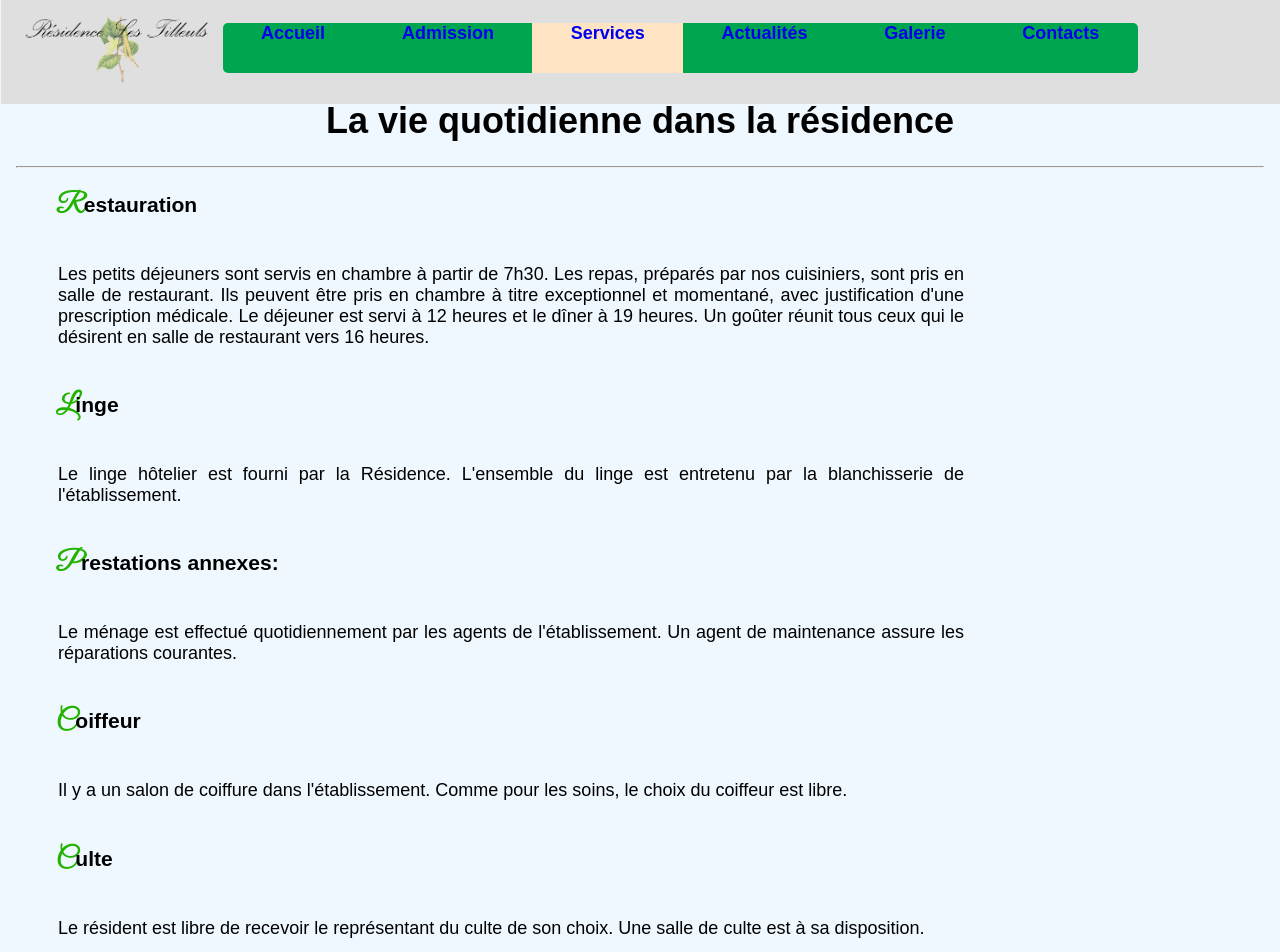
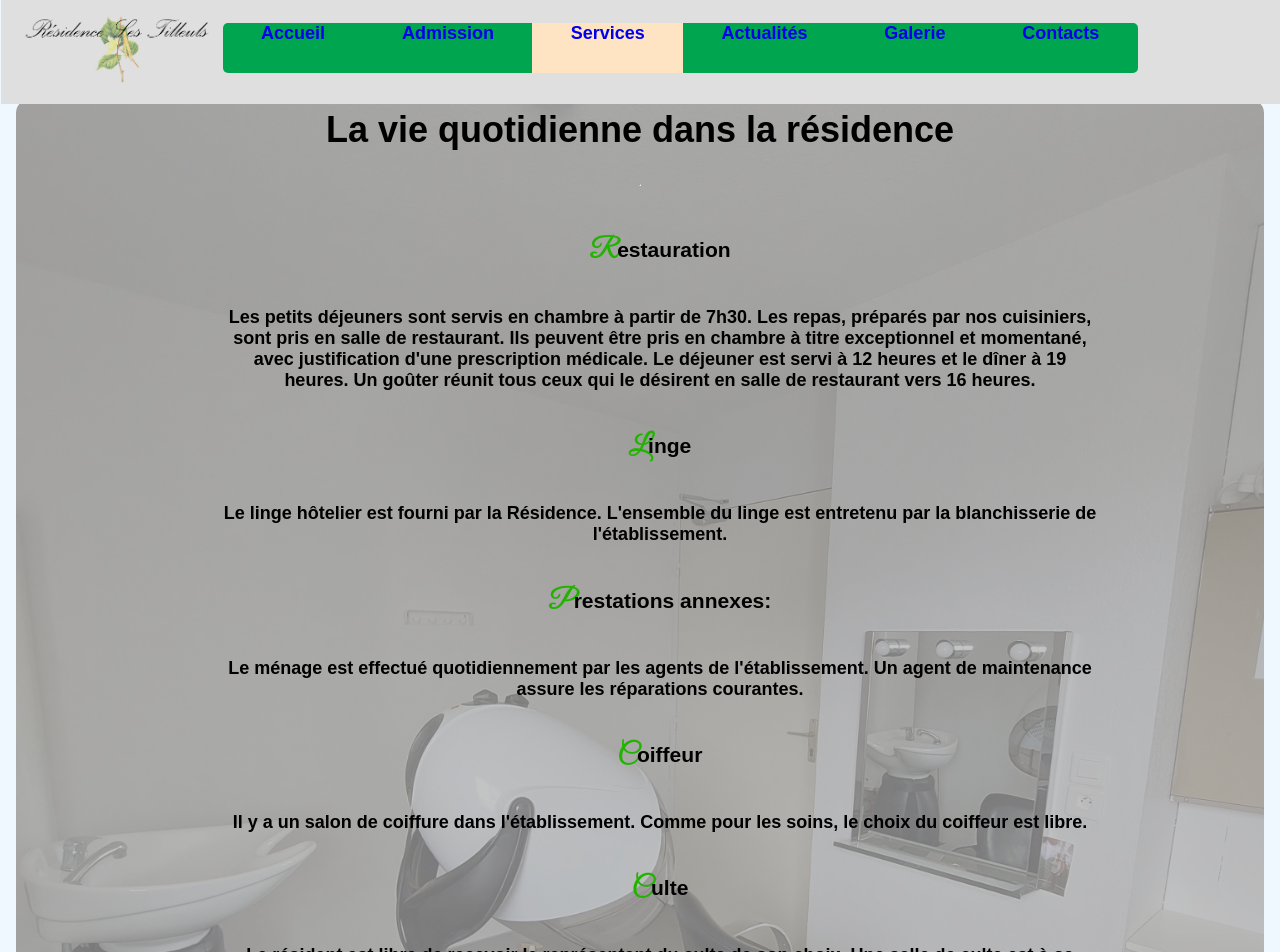
Before and after one commit to GuillaumeLeroy34/Application_web_vue_firebase, a Vue app: page /services in a window 1280 px wide. Shown: the top 952 px of the page. Built offline with nearby package versions, Linux system fonts and the light colour scheme.

Commit message:
centrage mise en gras du texte, ajout d'images de fond

```diff
--- a/src/assets/main.css
+++ b/src/assets/main.css
@@ -17,6 +17,10 @@ h3::first-letter {
     color: #21b300
 }
 
+p{
+  font-weight: bold;
+}
+
 p,
 ul {
     color: black;
@@ -25,7 +29,6 @@ ul {
 }
 p,
 h1 {
-    display: flex;
     flex-direction: column;
     justify-content: center;
     ;
--- a/src/views/Admission.vue
+++ b/src/views/Admission.vue
@@ -13,47 +13,50 @@
             referrerpolicy="no-referrer-when-downgrade"></iframe>
 
 
-        <div class="text-box">
+
         <p>Lors de votre entrée, un dossier vous sera remis.
             Il comprend divers formulaires que vous voudrez bien remplir et nous retourner dans les meilleurs délais.
             Le contrat de séjour et le règlement intérieur devront être lus attentivement et signés.
         </p>
-        </div>
-        <div class="text-box">
+
+
         <p>Pour tout renseignement complémentaire, vous pouvez vous adresser au secrétariat, ouvert du lundi au vendredi
             de 9h00 à 12h00 et de 13h30 à 17h00.
         </p>
-            <p>Il est possible de compléter le formulaire <a
-                    href="https://www.formulaires.service-public.fr/gf/cerfa_14732.do" target="_blank">en cliquant ici</a>
+
+        <p>Il est possible de compléter le formulaire <a href="https://www.formulaires.service-public.fr/gf/cerfa_14732.do"
+                target="_blank">en cliquant ici</a>
             ou de compléter votre demande sur <a href="https://trajectoire.sante-ra.fr/Trajectoire/" target="_blank">via
                 trajectoire.</a></p>
 
-        </div>
         <h2> Les frais de séjour</h2>
-        <div class="text-box">
-            <p><span class="underlined">Aucune caution n'est demandée lors de l'admission.</span>
+
+        <p>Aucune caution n'est demandée lors de l'admission.
             Au 1er janvier de chaque année, un arrêté du président du Conseil Général fixe les prix de journée
-                applicables à
-                l'établissement.
-                Les frais de séjour sont payables mensuellement à terme échu au Trésor Public.
+            applicables à l'établissement. Les frais de séjour sont payables mensuellement à terme échu au Trésor Public.
         </p>
 
-
-        </div>
     </div>
 </template>
 
 
 <style scoped>
 .image {
-    height: 1200px;
     background-image: url("../assets/images/DSC01098.JPG");
     position: relative;
-    display: table;
-    vertical-align: middle;
+    display: flex;
+    flex-direction: column;
+    justify-content: center;
+    align-items: center;
+    text-align: center;
+    border-radius: 1%;
+    height: 1300px;
+}
+
+p{
+    width: 65%;
     text-align: center;
 }
-
 
 a {
     color: rgb(0, 59, 161);
@@ -67,4 +70,5 @@ iframe {
 
 .underlined {
     text-decoration: underline;
-}</style>
+}
+</style>
--- a/src/views/Galerie.vue
+++ b/src/views/Galerie.vue
@@ -139,7 +139,7 @@ function afficherListeImages(){
       <span v-for="(img, index) of listeImages">
         <button v-if="isLoggedIn" @click="deleteImage(img)"> <i class="fa fa-trash"></i></button>
                                 <!-- si l'utilisateur est connecté, on applique la classe noZoom aux images -->
-        <img :src="img" alt="" class="image" :class="{noZoom: isLoggedIn}" style="height: 350px; width: 400px; object-fit:
+        <img :src="img" alt="" class="image" :class="{noZoom: isLoggedIn}" style="height: 275px; object-fit:
         fill;" :style="colors[index % 5]">
 
       </span>
@@ -170,7 +170,7 @@ button:hover{
 
 .conteneur-images{
   display: grid;
-  grid-template-columns: repeat(5, 1fr);
+  grid-template-columns: repeat(4, 1fr);
 }
 img{
   margin: 10px;
--- a/src/views/HomeView.vue
+++ b/src/views/HomeView.vue
@@ -83,10 +83,12 @@ html {
 .image {
   display: flex;
   flex-direction: column;
-  justify-content: center;
   text-align: center;
   border-radius: 1%;
+  align-items: center;
   height: 1000px;
+
+
   background-image: url("../assets/images/fond_ecran_accueil_transparent.JPG");
   background-position: center;
   background-repeat: no-repeat;
@@ -102,7 +104,7 @@ h3::first-letter {
 }
 
 p{
-  width: 55%;
+  width: 75%;
 }
 
 p,
@@ -111,12 +113,4 @@ ul {
   padding: 1%;
 }
 
-.text-box {
-  display: contents;
-  text-align: center;
-  width: 75%;
-  justify-content: center;
-
-  padding: 2px;
-  color: white;
-}</style>
+</style>
--- a/src/views/Services.vue
+++ b/src/views/Services.vue
@@ -10,9 +10,9 @@
 
 
         <ul id="vie-quotidienne">
-            <li>
+
                 <h3> Restauration</h3>
-                <div class="text-box">
+
                 <p>Les petits déjeuners sont servis en chambre à partir de 7h30. Les repas, préparés par nos
                     cuisiniers, sont pris en salle de restaurant.
                     Ils peuvent être pris en chambre à titre exceptionnel et momentané, avec justification d'une
@@ -22,52 +22,50 @@
                     désirent en salle
                     de restaurant vers 16 heures.
                 </p>
-                </div>
-            </li>
-            <li>
+
+
+
                 <h3> Linge</h3>
-                <div class="text-box">
-                    <p>Le linge hôtelier est fourni par la Résidence. L'ensemble du linge est entretenu par la blanchisserie de l'établissement.
+
+                <p>Le linge hôtelier est fourni par la Résidence. L'ensemble du linge est entretenu par la blanchisserie de
+                    l'établissement.
                 </p>
-                </div>
-            </li>
-            <li>
+
+
                 <h3>Prestations annexes:</h3>
-                <div class="text-box">
+
                 <p>Le ménage est effectué quotidiennement par les agents de l'établissement. Un agent de
                     maintenance assure les
                     réparations courantes.</p>
-                </div>
-            </li>
-            <li>
+
+
+
                 <h3> Coiffeur</h3>
-                <div class="text-box">
+
                 <p>Il y a un salon de coiffure dans l'établissement.
                     Comme pour les soins, le choix du coiffeur est libre.
                 </p>
-                </div>
-            </li>
-            <li>
+
+
+
                 <h3> Culte</h3>
-                <div class="text-box">
+
                 <p>Le résident est libre de recevoir le représentant du culte de son choix.
                     Une salle de culte est à sa disposition.
                 </p>
-                </div>
-            </li>
-            <li>
+
+
                 <h3> Visites et sorties</h3>
-                <div class="text-box">
+
                 <p>Vous pouvez recevoir vos familles et amis aux heures qui vous conviennent.
                     Le service du restaurant est ouvert aux familles et amis.
                     Il est possible de sortir librement, nous vous prions toutefois d'informer le personnel en cas
                     de départ prolongé ou d'absence à un repas.
                 </p>
-                </div>
-            </li>
-            <li>
+
+
                 <h3> Animations et les loisirs</h3>
-                <div class="text-box">
+
                 <p>Des activités ludiques sont organisées tous les jours par le personnel de l'établissement et des
                     intervenants extérieurs (ergothérapeutes, professeur de gymnastique) favorisant ainsi
                     le maintien de l'autonomie des résidents.
@@ -75,8 +73,7 @@
                     Des sorties, promenades et des excursions sont programmées au cours de l'année.
                     Voir la rubrique "Articles" pour des exemples d'activités effectuées par nos séniors par le
                     passé.</p>
-                </div>
-            </li>
+
         </ul>
 
 
@@ -85,6 +82,42 @@
 
 <style scoped>
 
+.divPrincipale{
+    background-image: url("../assets/images/coiffeur.jpg");
+    background-position: center;
+    background-repeat: no-repeat;
+    background-size: cover;
+    align-items: center;
+    position: relative;
+    display: flex;
+    flex-direction: column;
+    justify-content: center;
+    align-items: center;
+    text-align: center;
+    border-radius: 1%;
+    height: 1300px;
+
+}
+
+ul#vie-quotidienne{
+    width: 100%;
+    display: flex;
+    flex-direction: column;
+    justify-content: center;
+    align-items: center;
+    text-align: center;
+}
+
+h3{
+    text-align: center;
+}
+
+p{
+    width: 70%;
+    text-align: center;
+
+}
+
 
 
 
```
Also changed, not shown: src/assets/images/coiffeur.jpg (added), 1 other file (tests, documents, lock files or other folders). Lines whose indentation alone changed are shown as unchanged.
